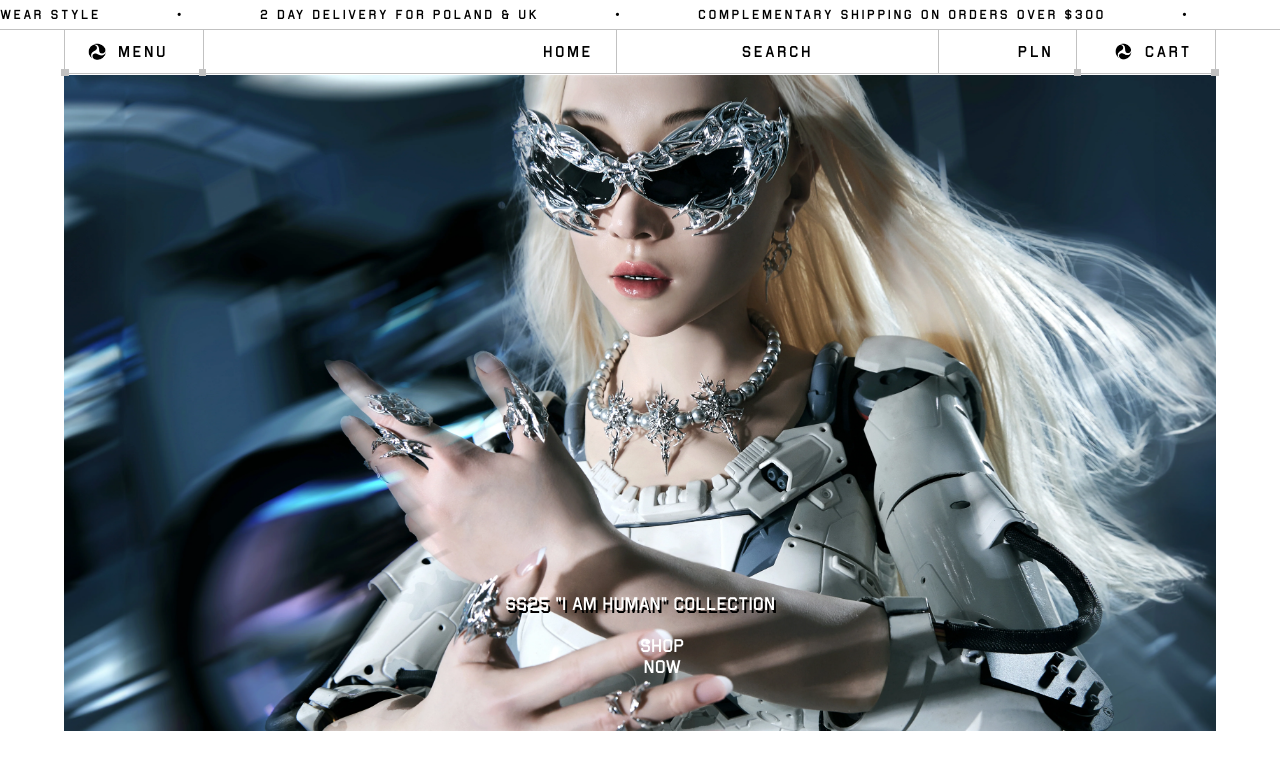
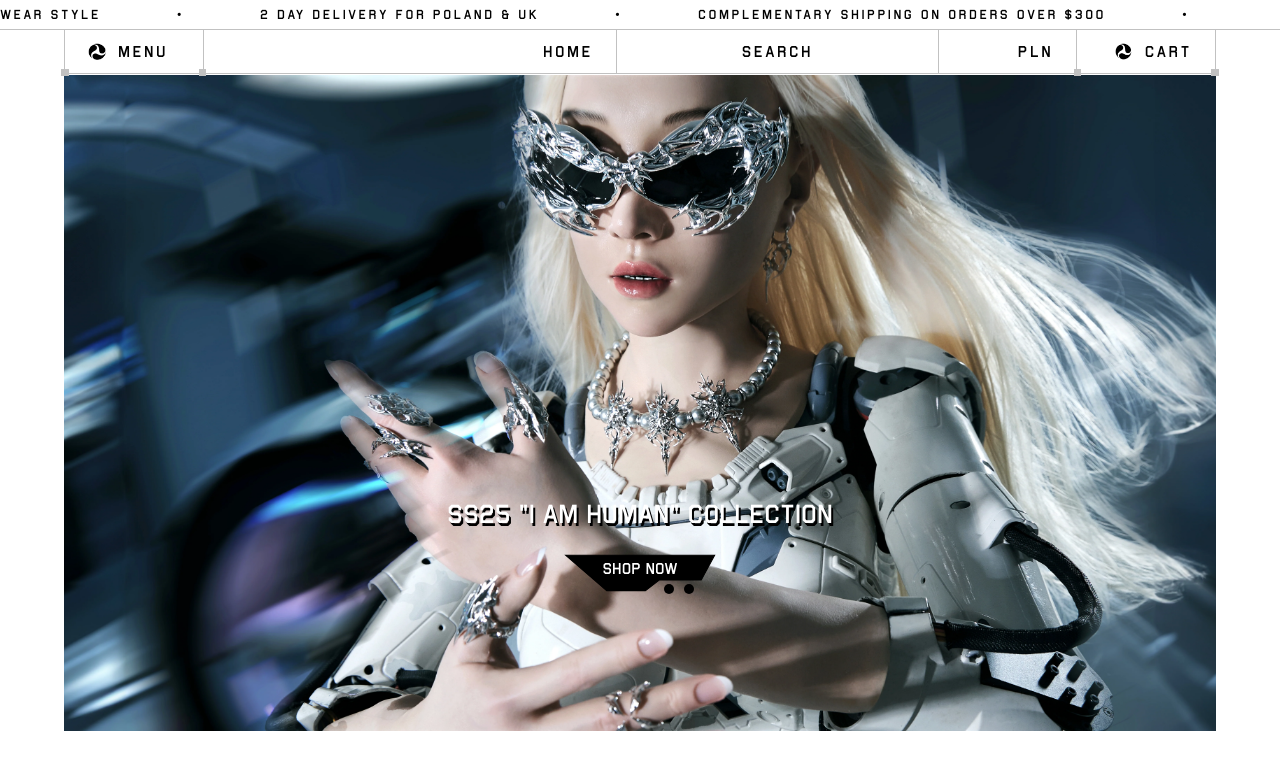
Before and after one commit to xxcuzz/SampleStore, an Angular app in the folder samplestore.client/: page / in a window 1280 px wide. Shown: the top 770 px of the page. Built offline with nearby package versions, Linux system fonts and the light colour scheme.

Commit message:
FE: Add SHOP NOW butotn

```diff
--- a/samplestore.client/src/app/app.component.html
+++ b/samplestore.client/src/app/app.component.html
@@ -4,23 +4,4 @@
   <img src="posthuman.webp" class="posthuman-image" />
 </div>
 
-<div class="hero-component">
-  <p class="hero-caption">SS25 "I AM HUMAN" COLLECTION</p>
-
-  <div class="hero_cta-wrapper">
-    <a href="#" class="hero_cta">
-      <div class="hero_cta-icon w-embed">
-        <svg xmlns="http://www.w3.org/2000/svg" width="100%" height="100%" viewBox="0 0 146 36" fill="none"
-          preserveAspectRatio="xMidYMid meet" aria-hidden="true" role="img">
-          <path
-            d="M131.762 24.9557L144.632 1.17261L1.63232 1.17261L41.0214 35.1726H78.1505L91.3905 24.9557L131.762 24.9557Z"
-            fill="currentColor" stroke="currentColor"></path>
-        </svg>
-      </div>
-      <div class="hero_cta-text">SHOP NOW</div>
-      <div class="hero_cta-cirle"></div>
-      <div class="hero_cta-cirle is-2"></div>
-    </a>
-
-  </div>
-</div>
+<app-hero />
--- a/samplestore.client/src/app/app.component.scss
+++ b/samplestore.client/src/app/app.component.scss
@@ -28,83 +28,3 @@
     left: 0;
   }
 }
-
-.hero-component {
-  position: absolute;
-  top: 72%;
-  left: 0%;
-  right: 0%;
-}
-
-.hero-caption {
-  position: relative;
-  font-family: 'airbn2plt';
-  font-size: 0.7rem;
-  color: white;
-  text-align: center;
-  text-shadow: 2px 3px #000000;
-}
-
-.hero_cta-wrapper {
-  width: 100%;
-  flex-direction: column;
-  justify-content: center;
-  align-items: center;
-  margin-left: auto;
-  margin-right: auto;
-  display: flex;
-  position: absolute;
-  top: auto;
-  bottom: 8%;
-  left: 0%;
-  right: 0%;
-}
-
-.hero_cta {
-  position: relative;
-  text-transform: uppercase;
-  flex-direction: column;
-  justify-content: center;
-  align-items: center;
-  padding-bottom: 20px;
-  background-color: transparent;
-}
-
-.hero_cta-icon {
-  height: 1.5rem;
-  position: absolute;
-  top: 1rem;
-  bottom: 0%;
-  left: 0%;
-  right: 0%;
-}
-
-.hero_cta-icon:hover {
-  color: var(--orange-red);
-}
-
-.hero_cta-text {
-  position: absolute;
-  color: #fff;
-  text-align: center;
-  font-family: 'airbn2plt';
-  font-size: 0.7rem;
-  top: 1.15rem;
-}
-
-// .hero_cta-circle {
-//   width: .7rem;
-//   height: .7rem;
-//   background-color: var(--royal-blue);
-//   border-radius: 50%;
-//   transition: all .2scubic-bezier(.075, .82, .165, 1);
-//   position: absolute;
-//   top: auto;
-//   bottom: 0%;
-//   left: auto;
-//   right: 25%;
-// }
-
-// .hero_cta-circle.is-2 {
-//   right: 16%;
-// }
--- a/samplestore.client/src/app/app.module.ts
+++ b/samplestore.client/src/app/app.module.ts
@@ -7,12 +7,14 @@ import { AppRoutingModule } from './app-routing.module';
 import { AppComponent } from './app.component';
 import { HeaderComponent } from './core/components/header/header/header.component';
 import { HeaderMenuComponent } from './core/components/header-menu/header-menu/header-menu.component';
+import { HeroComponent } from './core/components/hero/hero.component';
 
 @NgModule({
   declarations: [
     AppComponent,
     HeaderComponent,
-    HeaderMenuComponent
+    HeaderMenuComponent,
+    HeroComponent
   ],
   imports: [
     BrowserModule, HttpClientModule,
--- /dev/null
+++ b/samplestore.client/src/app/core/components/hero/hero.component.html
@@ -0,0 +1,20 @@
+<p class="hero-caption">SS25 "I AM HUMAN" COLLECTION</p>
+
+<div class="hero-button-wrapper">
+    <a href="#" class="hero-link">
+
+      <div class="hero-button">
+        <svg xmlns="http://www.w3.org/2000/svg" width="100%" height="100%" viewBox="0 0 146 36" fill="none"
+          preserveAspectRatio="xMidYMid meet" aria-hidden="true" role="img">
+          <path
+            d="M131.762 24.9557L144.632 1.17261L1.63232 1.17261L41.0214 35.1726H78.1505L91.3905 24.9557L131.762 24.9557Z"
+            fill="currentColor" stroke="currentColor"></path>
+        </svg>
+      </div>
+
+      <div class="hero-button-text">SHOP NOW</div>
+      <div class="hero-circle"></div>
+      <div class="hero-circle is-2"></div>
+
+    </a>
+  </div>
--- /dev/null
+++ b/samplestore.client/src/app/core/components/hero/hero.component.scss
@@ -0,0 +1,65 @@
+$color-orange-red: var(--orange-red);
+
+:host {
+  position: relative;
+  top: 50vh;
+}
+
+.hero-caption {
+  font-family: 'airbn2plt';
+  font-size: 1rem;
+  color: white;
+  text-shadow: 2px 3px #000000;
+
+  @media (max-width: 700px) {
+    font-size: 0.7rem;
+  }
+}
+
+.hero-button-wrapper {
+  justify-content: center;
+  display: flex; // посмотреть чё оно реально делате
+}
+
+.hero-link {
+  height: 1rem;
+  text-decoration: none;
+  &:hover {
+    .hero-button {
+      color: $color-orange-red;
+    }
+  }
+}
+
+.hero-button {
+  height: 1.5rem;
+  color: black;
+}
+
+.hero-button-text {
+  position: relative;
+  color: #fff;
+  font-family: 'airbn2plt';
+  font-size: 0.6rem;
+  top: -1.25rem;
+}
+
+.hero-circle {
+  position: relative;
+  width: .4rem;
+  height: .4rem;
+  background-color: black;
+  border-radius: 50%;
+  transition: all .2scubic-bezier(.075, .82, .165, 1);
+  top: -1rem;
+  left: 4.8rem;
+
+  &:hover {
+    background-color: $color-orange-red;
+  }
+
+  &.is-2 {
+    top: -1.4rem;
+    left: 4rem;
+  }
+}
```
Also changed, not shown: samplestore.client/src/app/core/components/hero/hero.component.ts (added, +11 -0 lines), 1 other file (tests, documents, lock files or other folders).
